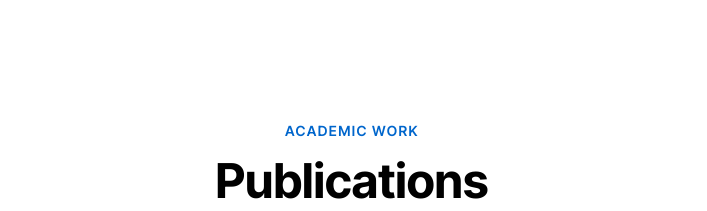
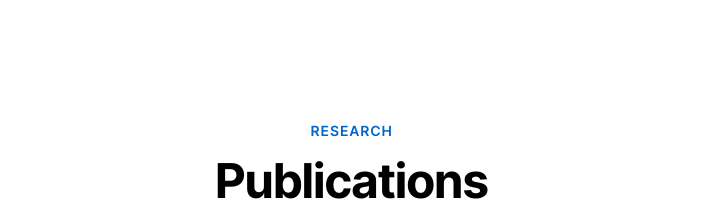
Before and after one commit to kimthangk/kimthangk.github.io, a React (Vite) app: page / in a window 1280 px wide. Shown: the part 2700-2911 px from the top of the page, without its empty margins (288-995 px from the left). Built offline with nearby package versions, Linux system fonts and the light colour scheme.

Commit message:
Update Publications.tsx

```diff
--- a/src/sections/Publications.tsx
+++ b/src/sections/Publications.tsx
@@ -69,7 +69,7 @@ export default function Publications() {
             }`}
         >
           <span className="text-primary text-sm font-semibold uppercase tracking-widest mb-4 block">
-            Academic Work
+            Research
           </span>
           <h2 className="text-3xl sm:text-4xl lg:text-5xl font-bold text-gray-900">
             Publications
```
